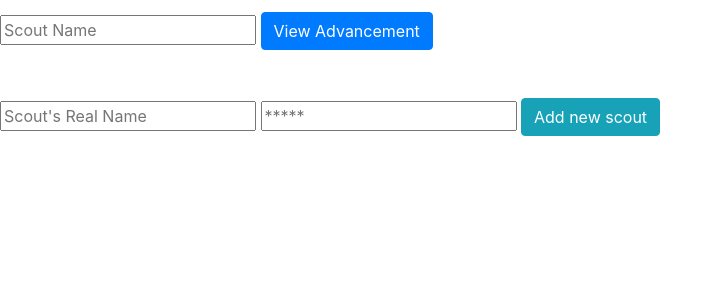
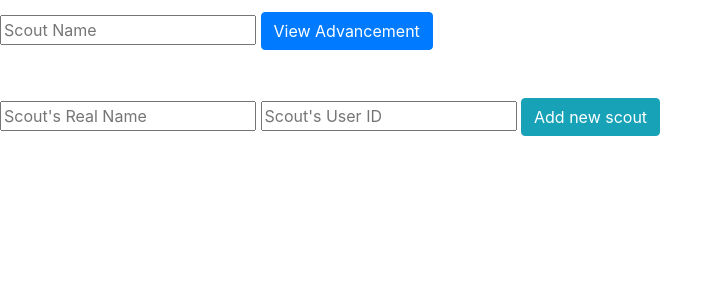
Before and after one commit to kketg/Venture-Scout-Advancement-Tool, a Flask app: template templates/manage.html in a window 1280 px wide, after a click on "New Scout". Shown: the part 239-539 px from the top of the page, without its empty margins (0-723 px from the left). Run offline with Flask 2, Linux system fonts and the light colour scheme; the template is opened without the code that fills it, so the values that code supplies are empty; some libraries are stand-ins or nearby versions.

Commit message:
Forgot a box lol

```diff
--- a/templates/manage.html
+++ b/templates/manage.html
@@ -24,6 +24,7 @@
     <span id="newscoutinfo" style="display:none;">
       <br><br>
       <input id="scoutname" type="text" placeholder="Scout's Real Name"></input>
+      <input id="scoutusername" type="text" placeholder="Scout's User ID"></input
       <input id="scoutpassword" type="password" placeholder="*****"></input>
       <button class="btn btn-info" type="button" onclick="addscout();">Add new scout</button>
     </span>
@@ -80,7 +81,7 @@
         toggle("md");
       }
       function addscout() {
-        var scout = document.getElementById("scout").value;
+        var scout = document.getElementById("scoutusername").value;
         var name = document.getElementById('scoutname').value;
         var password = document.getElementById('scoutpassword').value;
         act("/ns/"+scout+"/"+name+"/"+password)
```
